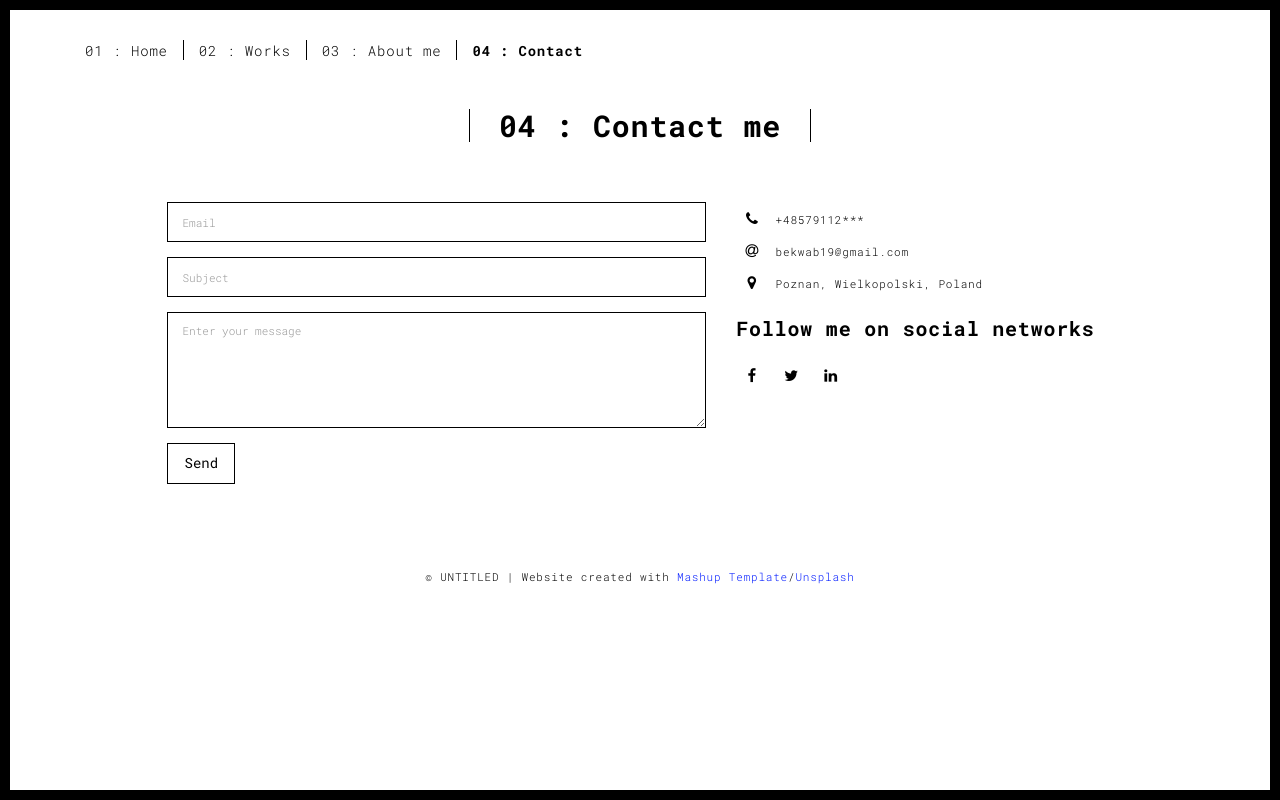
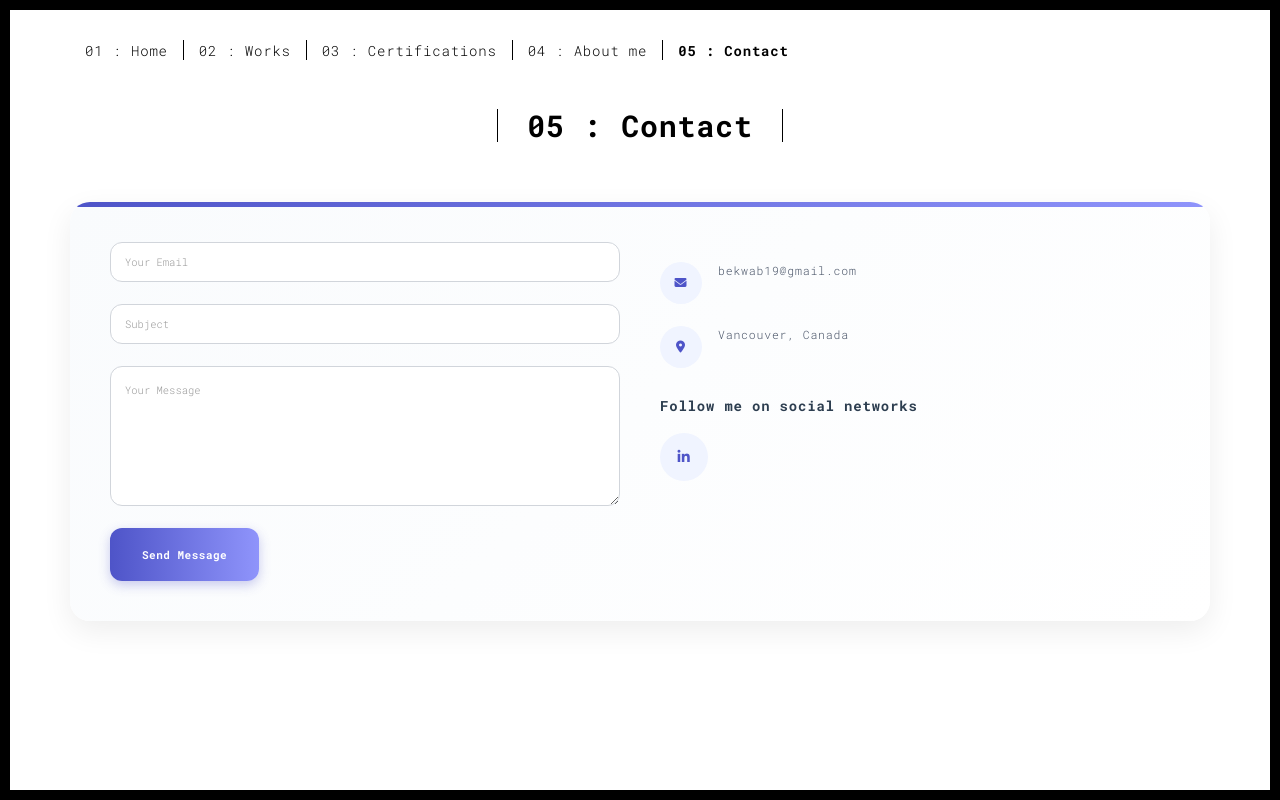
Before and after one commit to Bek-dev-135/portfolioBek, a Flask app: page /contact.html in a window 1280 px wide. Run offline with Flask 2, Linux system fonts and the light colour scheme; some libraries are stand-ins or nearby versions.

Commit message:
Revamp contact page with new styles and icons
Enhanced the contact page layout and styling, added Font Awesome for icons, and improved form accessibility.

```diff
--- a/templates/contact.html
+++ b/templates/contact.html
@@ -8,27 +8,214 @@
   <meta content="description" name="description">
   <meta name="google" content="notranslate" />
   <meta content="Mashup templates have been developped by Orson.io team" name="author">
-
-  <!-- Disable tap highlight on IE -->
   <meta name="msapplication-tap-highlight" content="no">
 
   <link rel="apple-touch-icon" sizes="180x180" href="./static/assets/apple-icon-180x180.png">
   <link href="./static/assets/globe.ico" rel="icon">
 
   <title>Contact</title>
+  <link href="./static/main.3f6952e4.css" rel="stylesheet">
 
-<link href="./static/main.3f6952e4.css" rel="stylesheet"></head>
+  <!-- Font Awesome (if not already loaded) -->
+  <link rel="stylesheet" href="https://cdnjs.cloudflare.com/ajax/libs/font-awesome/6.5.2/css/all.min.css">
+  <style>
+    /* ===== ENHANCED CONTACT PAGE ===== */
+    .contact-section {
+      background: linear-gradient(135deg, #f9fbfd 0%, #ffffff 100%);
+      border-radius: 20px;
+      padding: 40px;
+      box-shadow: 0 10px 30px rgba(0, 0, 0, 0.07);
+      position: relative;
+      overflow: hidden;
+      margin-top: 20px;
+    }
+
+    .contact-section::before {
+      content: '';
+      position: absolute;
+      top: 0;
+      left: 0;
+      width: 100%;
+      height: 5px;
+      background: linear-gradient(90deg, #4e54c8, #8f94fb);
+    }
+
+    .contact-section h1.h2 {
+      font-weight: 800;
+      color: #2d3e50;
+      margin-bottom: 30px;
+      font-size: 2.2rem;
+      text-align: center;
+      letter-spacing: -0.5px;
+    }
+
+    .contact-container {
+      display: flex;
+      flex-wrap: wrap;
+      gap: 40px;
+    }
+
+    .contact-form {
+      flex: 1;
+      min-width: 300px;
+    }
+
+    .contact-info {
+      flex: 1;
+      min-width: 280px;
+      padding: 20px 0;
+    }
+
+    /* Form Styling */
+    .form-group {
+      margin-bottom: 22px;
+      position: relative;
+    }
+
+    .form-control {
+      width: 100%;
+      padding: 14px;
+      font-size: 1.05rem;
+      border: 1px solid #d1d5db;
+      border-radius: 12px;
+      transition: all 0.3s ease;
+      background: #fff;
+    }
+
+    .form-control:focus {
+      outline: none;
+      border-color: #8f94fb;
+      box-shadow: 0 0 0 3px rgba(143, 148, 251, 0.2);
+      background: #fcfcff;
+    }
+
+    textarea.form-control {
+      min-height: 140px;
+      resize: vertical;
+    }
+
+    .btn-submit {
+      background: linear-gradient(90deg, #4e54c8, #8f94fb);
+      color: white;
+      border: none;
+      padding: 14px 32px;
+      font-size: 1.1rem;
+      border-radius: 12px;
+      cursor: pointer;
+      transition: all 0.3s ease;
+      font-weight: 600;
+      letter-spacing: 0.5px;
+      box-shadow: 0 4px 12px rgba(78, 84, 200, 0.3);
+    }
+
+    .btn-submit:hover {
+      transform: translateY(-2px);
+      box-shadow: 0 6px 16px rgba(78, 84, 200, 0.4);
+    }
+
+    .btn-submit:active {
+      transform: translateY(0);
+    }
+
+    /* Contact Info */
+    .contact-info ul {
+      list-style: none;
+      padding: 0;
+    }
+
+    .contact-info li {
+      display: flex;
+      align-items: flex-start;
+      margin-bottom: 22px;
+      color: #4a5568;
+      font-size: 1.15rem;
+      line-height: 1.6;
+    }
+
+    .contact-info .fa-icon {
+      display: inline-flex;
+      justify-content: center;
+      align-items: center;
+      width: 42px;
+      height: 42px;
+      background: #f0f4ff;
+      color: #4e54c8;
+      border-radius: 50%;
+      margin-right: 16px;
+      font-size: 1.2rem;
+      flex-shrink: 0;
+    }
+
+    .contact-info h3 {
+      color: #2d3e50;
+      margin: 30px 0 20px;
+      font-size: 1.4rem;
+    }
+
+    /* Social Icons */
+    .social-icons {
+      display: flex;
+      gap: 16px;
+      margin-top: 12px;
+    }
+
+    .social-icons a {
+      display: inline-flex;
+      justify-content: center;
+      align-items: center;
+      width: 48px;
+      height: 48px;
+      background: #f0f4ff;
+      color: #4e54c8;
+      border-radius: 50%;
+      font-size: 1.4rem;
+      transition: all 0.3s ease;
+      text-decoration: none;
+    }
+
+    .social-icons a:hover {
+      background: #4e54c8;
+      color: white;
+      transform: translateY(-3px);
+      box-shadow: 0 4px 10px rgba(78, 84, 200, 0.4);
+    }
+
+    /* Responsive */
+    @media (max-width: 992px) {
+      .contact-section {
+        padding: 30px 20px;
+      }
+      .contact-container {
+        flex-direction: column;
+        gap: 30px;
+      }
+      .contact-info li {
+        font-size: 1.1rem;
+      }
+    }
+
+    @media (max-width: 480px) {
+      .contact-section h1.h2 {
+        font-size: 1.9rem;
+      }
+      .btn-submit {
+        width: 100%;
+      }
+    }
+  </style>
+</head>
 
 <body class="">
   <div id="site-border-left"></div>
   <div id="site-border-right"></div>
   <div id="site-border-top"></div>
   <div id="site-border-bottom"></div>
- <!-- Add your content of header -->
+
   <header>
-  <nav class="navbar  navbar-fixed-top navbar-default">
+    <nav class="navbar navbar-fixed-top navbar-default">
       <div class="container">
-        <button type="button" class="navbar-toggle collapsed" data-toggle="collapse" data-target="#navbar-collapse" aria-expanded="false">
+        <button type="button" class="navbar-toggle collapsed" data-toggle="collapse" data-target="#navbar-collapse"
+          aria-expanded="false">
           <span class="sr-only">Toggle navigation</span>
           <span class="icon-bar"></span>
           <span class="icon-bar"></span>
@@ -39,12 +226,10 @@
           <ul class="nav navbar-nav ">
             <li><a href="./index.html" title="">01 : Home</a></li>
             <li><a href="./works.html" title="">02 : Works</a></li>
-          <li><a href="./about.html" title="">03 : About me</a></li>
-          <li><a href="./contact.html" title="">04 : Contact</a></li>
-
+            <li><a href="./work.html" title="">03 : Certifications</a></li>
+            <li><a href="./about.html" title="">04 : About me</a></li>
+            <li><a href="./contact.html" title="">05 : Contact</a></li>
           </ul>
-
-
         </div>
       </div>
     </nav>
@@ -54,100 +239,69 @@
     <div class="container">
       <div class="row">
         <div class="col-xs-12">
-          <div class="section-container-spacer text-center">
-            <h1 class="h2">04 : Contact me</h1>
+            <div class="section-container-spacer text-center" >
+            <h1 class="h2">05 : Contact</h1>
+          </div>
+          <div class="contact-section">
+
+
+            <div class="contact-container">
+              <div class="contact-form">
+                <form action="submit_form" method="POST">
+                  <div class="form-group">
+                    <input name="email" type="email" class="form-control" id="email" placeholder="Your Email" required aria-label="Your email address">
+                  </div>
+                  <div class="form-group">
+                    <input name="subject" type="text" class="form-control" id="subject" placeholder="Subject" required aria-label="Your subject">
+                  </div>
+                  <div class="form-group">
+                    <textarea name="message" class="form-control" rows="5" placeholder="Your Message" required aria-label="Your Message"></textarea>
+                  </div>
+                  <button type="submit" class="btn-submit">Send Message</button>
+                </form>
               </div>
 
-          <div class="row">
-            <div class="col-md-10 col-md-offset-1">
-               <form action="submit_form" method= "post" class="reveal-content">
-                  <div class="row">
-                    <div class="col-md-7">
-                      <div class="form-group">
-                        <input name="email"  type="email" class="form-control" id="email" placeholder="Email">
-                      </div>
-                      <div class="form-group">
-                        <input name="subject" type="text" class="form-control" id="subject" placeholder="Subject">
-                      </div>
-                      <div class="form-group">
-                        <textarea name="message" class="form-control" rows="5" placeholder="Enter your message"></textarea>
-                      </div>
-                      <button type="submit" class="btn btn-default btn-lg">Send</button>
-                    </div>
-                    <div class="col-md-5 address-container">
-                      <ul class="list-unstyled">
+              <div class="contact-info">
+                <ul>
+
                   <li>
                     <span class="fa-icon">
-                            <i class="fa fa-phone" aria-hidden="true"></i>
-                          </span>
-                          +48579112***
-                        </li>
-                        <li>
-                          <span class="fa-icon">
-                            <i class="fa fa-at" aria-hidden="true"></i>
+                      <i class="fas fa-envelope"></i>
                     </span>
                     bekwab19@gmail.com
                   </li>
                   <li>
                     <span class="fa-icon">
-                            <i class="fa fa fa-map-marker" aria-hidden="true"></i>
+                      <i class="fas fa-map-marker-alt"></i>
                     </span>
-                          Poznan, Wielkopolski, Poland
+                    Vancouver, Canada
                   </li>
                 </ul>
+
                 <h3>Follow me on social networks</h3>
-                      <a href="http://www.facebook.com" title="" class="fa-icon">
-                        <i class="fa fa-facebook"></i>
+                <div class="social-icons">
+                  <a href="https://www.linkedin.com/in/bereketeab-abebe-374a651b9/" target="_blank" rel="noopener" aria-label="LinkedIn">
+                    <i class="fab fa-linkedin-in"></i>
                   </a>
-                      <a href="http://www.twitter.com" title="" class="fa-icon">
-                        <i class="fa fa-twitter"></i>
-                      </a>
-                      <a href="https://www.linkedin.com/in/bereketeab-abebe-374a651b9/" title="" class="fa-icon">
-                        <i class="fa fa-linkedin"></i>
-                      </a>
-
+                  <!-- Add more when ready -->
+                  <!--
+                  <a href="#" target="_blank" aria-label="GitHub"><i class="fab fa-github"></i></a>
+                  -->
                 </div>
               </div>
-                </form>
             </div>
-
           </div>
-
         </div>
       </div>
     </div>
   </div>
 
-
-<footer class="footer-container text-center">
-  <div class="container">
-    <div class="row">
-      <div class="col-xs-12">
-        <p>© UNTITLED | Website created with <a href="http://www.mashup-template.com/" title="Create website with free html template">Mashup Template</a>/<a href="https://www.unsplash.com/" title="Beautiful Free Images">Unsplash</a></p>
-      </div>
-    </div>
-  </div>
-</footer>
-
   <script>
     document.addEventListener("DOMContentLoaded", function (event) {
-     navActivePage();
+      if (typeof navActivePage === 'function') navActivePage();
     });
   </script>
-
-<!-- Google Analytics: change UA-XXXXX-X to be your site's ID
-
-<script>
-  (function (i, s, o, g, r, a, m) {
-    i['GoogleAnalyticsObject'] = r; i[r] = i[r] || function () {
-      (i[r].q = i[r].q || []).push(arguments)
-    }, i[r].l = 1 * new Date(); a = s.createElement(o),
-      m = s.getElementsByTagName(o)[0]; a.async = 1; a.src = g; m.parentNode.insertBefore(a, m)
-  })(window, document, 'script', '//www.google-analytics.com/analytics.js', 'ga');
-  ga('create', 'UA-XXXXX-X', 'auto');
-  ga('send', 'pageview');
-</script>
-
---> <script type="text/javascript" src="./static/main.70a66962.js"></script></body>
+  <script type="text/javascript" src="./static/main.70a66962.js"></script>
+</body>
 
 </html>
```
Lines whose indentation alone changed are shown as unchanged.
